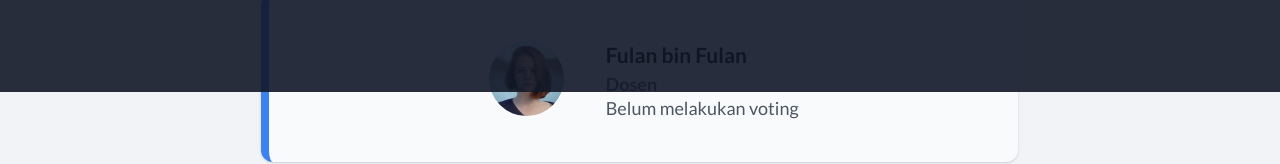
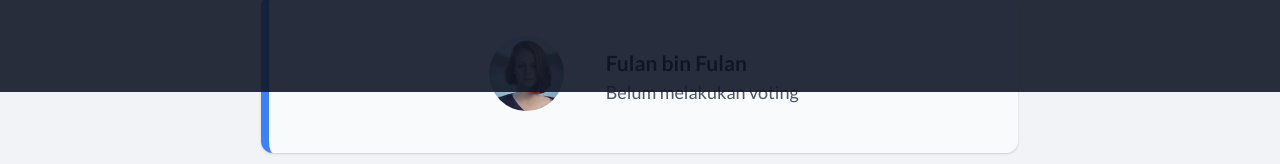
Before and after one commit to or-abdillh/evote-client, a Vue app: page / in a window 1280 px wide. Shown: the part 708-872 px from the top of the page. Built offline with nearby package versions, Linux system fonts and the light colour scheme; no server answers.

Commit message:
Update Home

```diff
--- a/src/views/Home.vue
+++ b/src/views/Home.vue
@@ -77,8 +77,8 @@
                   <!-- Personal Profile -->
                   <div class="text-left">
                      <strong>{{ profile.fullname }}</strong>
-                     <p class="font-bold text-gray-600">{{ profile.job_name }}</p>
-                     <p class="text-gray-600">{{ profile.status_vote === 1 ? 'Sudah melakukan voting' : 'Belum melakukan voting' }}</p>
+                     <p class="font-bold text-gray-600">{{ profile.job }}</p>
+                     <p class="text-gray-600">{{ profile.status === 1 ? 'Sudah melakukan voting' : 'Belum melakukan voting' }}</p>
                   </div>
                </div>
             </template>
```
